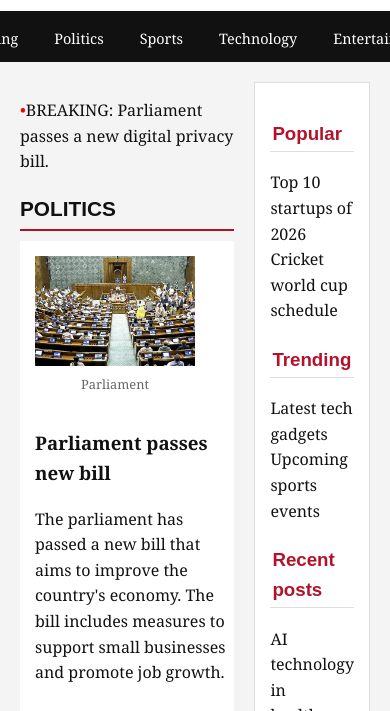
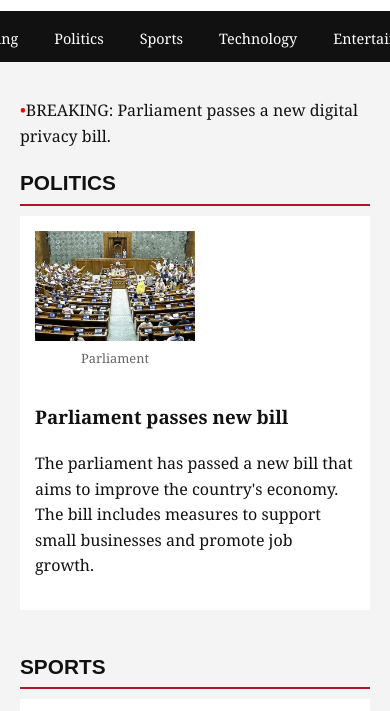
Before and after one commit to PrateekRuhela30/Full-Stack-Development, a plain HTML site: page News.html in a window 390 px wide. Shown: the part 99-810 px from the top of the page. Drawn offline with Linux system fonts and the light colour scheme.

Commit message:
Full Stack Development

```diff
--- a/project2.html
+++ b/News.html
@@ -145,6 +145,11 @@
             padding: 20px;
             background-color:var(--ink);
         }
+        @media (max-width:768px){
+            .layout{
+                grid-template-columns:1fr;
+            }
+        }
 
 
 
```
Also changed, not shown: Restaurant.html (added, +11 -0 lines).
